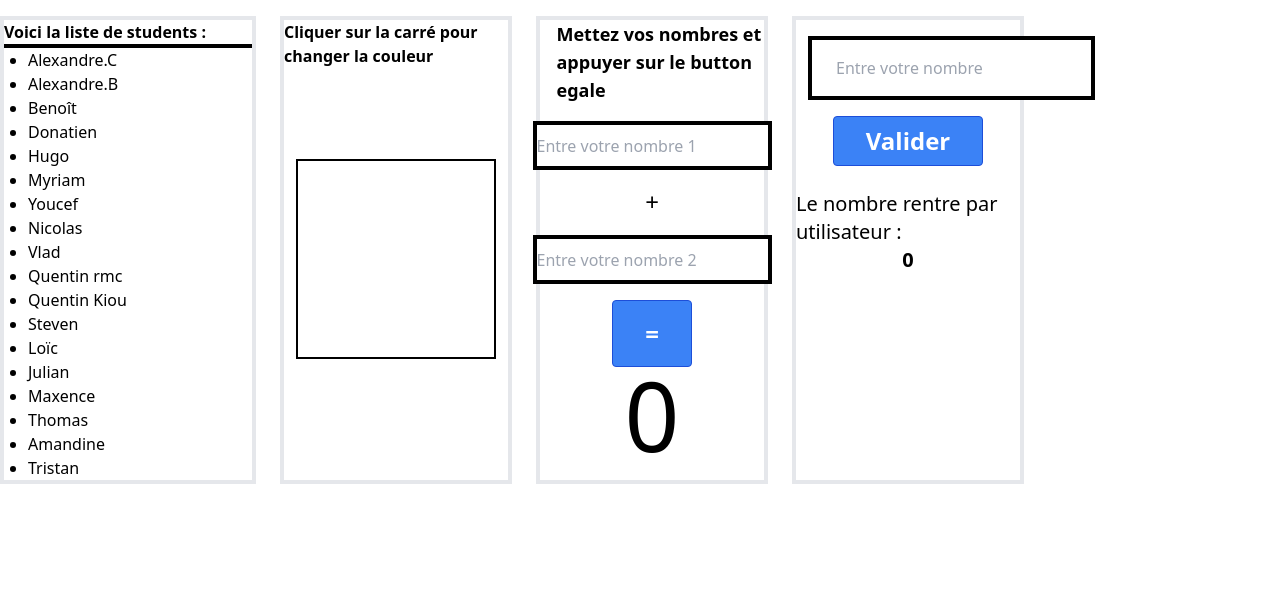
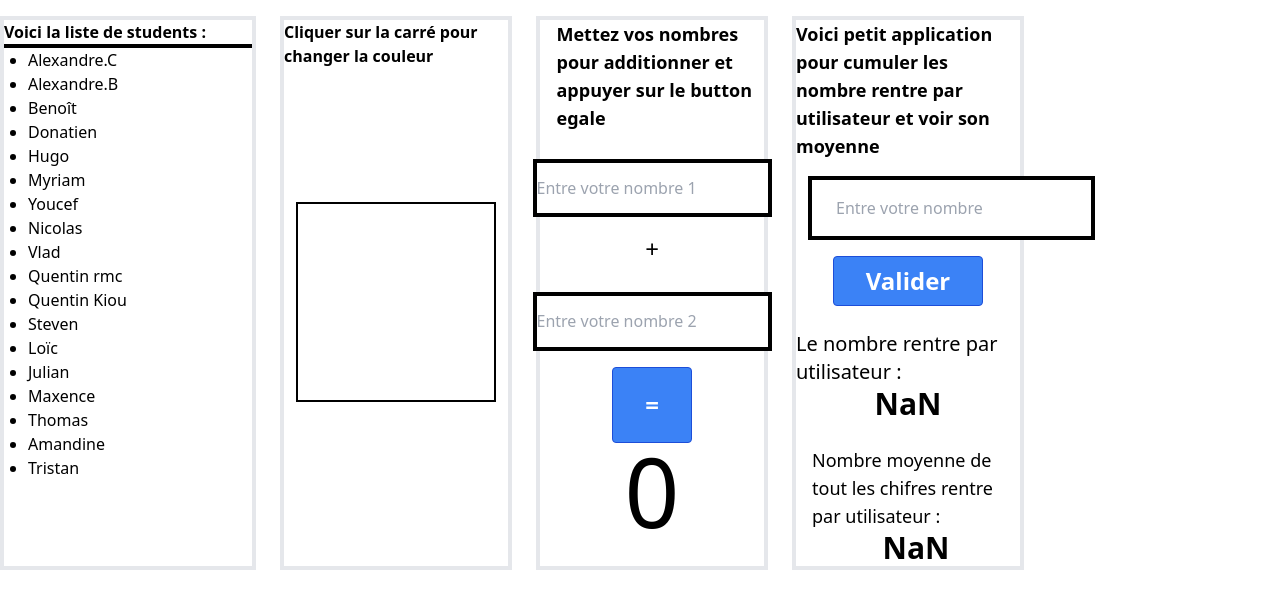
Before and after one commit to Dokounin/JavaScript-exercises, a plain HTML site: page index.html in a window 1280 px wide. Both pictures are taken after a click on the button "Valider". Drawn offline with nearby package versions, Linux system fonts and the light colour scheme.

Commit message:
add new exo9 cumulation,average

```diff
--- /dev/null
+++ b/LesExercise/exo9.js
@@ -0,0 +1,21 @@
+const result = document.querySelector("#cummul");
+const moyenne = document.querySelector("#moyenne");
+let inputVals = [];
+total = 0;
+let avarege;
+
+document.querySelector("#validate").addEventListener("click", () => {
+  const value = parseInt(document.querySelector("#nombre").value);
+  // ajouter le valeur dans un tableau
+  inputVals.push(value);
+  // pour afficher le valeur rentre
+  result.innerHTML = inputVals;
+  // pour cummule tout les valeur rentre
+  total += value;
+  // pour afficher le total de valeur
+  result.innerHTML = total;
+  // pour avoir moyenne de tout les valeur rentre
+  avarege = total / inputVals.length;
+  // pour afficher le moyenne de valeur rentre
+  moyenne.innerHTML = avarege;
+});
--- a/index.html
+++ b/index.html
@@ -33,7 +33,7 @@
       </div>
       <div class="border-4 grid justify-center ml-6">
         <h1 class="font-bold text-lg pl-6">
-          Mettez vos nombres et appuyer sur le button egale
+          Mettez vos nombres pour additionner et appuyer sur le button egale
         </h1>
         <input
           id="nombre1"
@@ -62,7 +62,8 @@
           >0</span
         >
       </div>
-      <div class="border-4 ml-6">
+      <div class="border-4 ml-6 ">
+        <h1 class="text-lg font-semibold">Voici petit application pour cumuler les nombre rentre par utilisateur et voir son moyenne</h1>
         <input
           id="nombre"
           class="border-4 border-black ml-3 mt-4 py-4 px-6"
@@ -78,7 +79,10 @@
             Valider
           </button>
         </p>
-          <span class="text-xl grid justify-center pt-6">Le nombre rentre par utilisateur : <strong id="cummul" class="grid justify-center">0<strong></span>
+          <span class="text-xl grid justify-center pt-6 ">Le nombre rentre par utilisateur : <strong id="cummul" class="grid justify-center text-3xl">0<strong></span>
+            <p class="text-lg pt-6 pl-4">
+              <span class="font-normal" >Nombre moyenne de tout les chifres rentre par utilisateur : <strong id="moyenne" class="grid justify-center text-3xl">0</strong></span>
+            </p>
       </div>
     </div>
     <!-- <div id="greetings" class="Exo1"></div> -->
```
Also changed, not shown: 1 other file.
